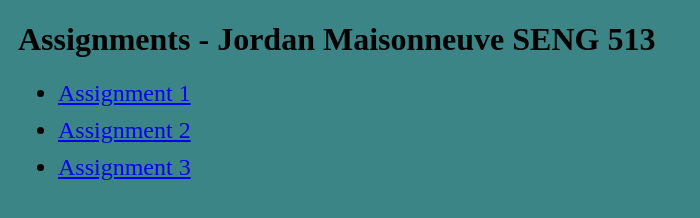
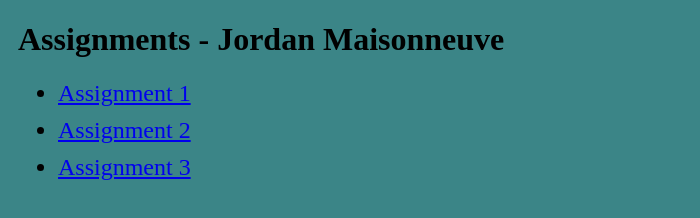
Before and after one commit to jordanmaisonneuve/jordanmaisonneuve.github.io, a plain HTML site: page index.html in a window 1280 px wide. Shown: the whole page, without its empty margins (0-700 px from the left). Drawn offline with Linux system fonts and the light colour scheme.

Commit message:
removed necessary markings from website

```diff
--- a/index.html
+++ b/index.html
@@ -3,7 +3,7 @@
 
 <head>
 	<meta charset="utf-8">
-	<title>Jordan Maisonneuve - SENG 513 Assignments</title>
+	<title>Jordan Maisonneuve -Assignments</title>
 	<meta name="author" content="">
 	<meta name="description" content="">
 	<meta name="viewport" content="width=device-width, initial-scale=1">
@@ -11,7 +11,7 @@
 </head>
 
 <h1>
-	Assignments - Jordan Maisonneuve SENG 513
+	Assignments - Jordan Maisonneuve
 </h1>
 
 <body>
```
